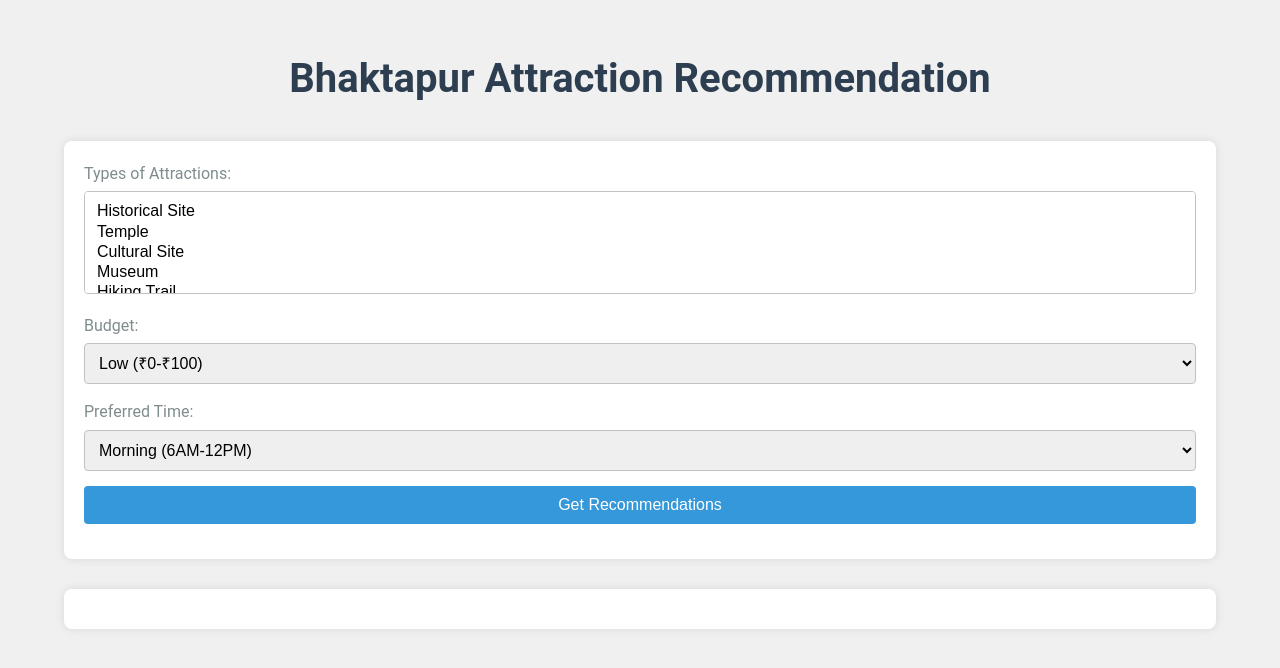
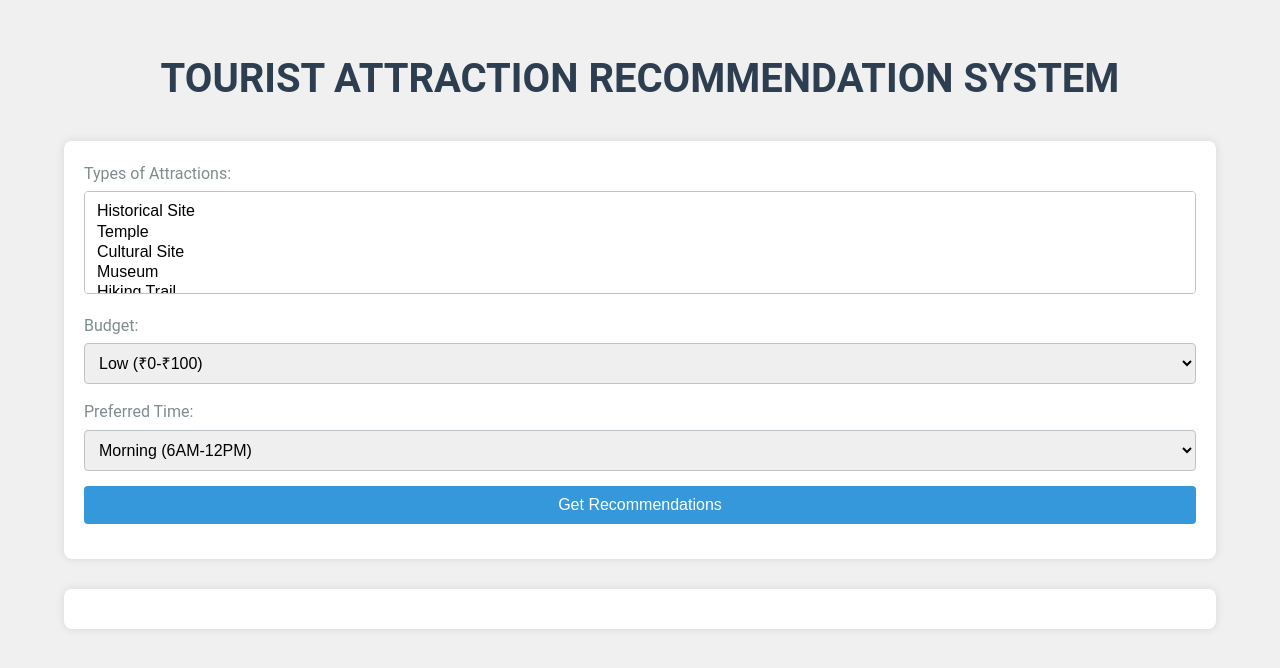
Before and after one commit to sushilashrestha/fyp, a plain HTML site: page main-system/index.html in a window 1280 px wide. Drawn offline with Linux system fonts and the light colour scheme.

Commit message:
change name

```diff
--- a/main-system/index.html
+++ b/main-system/index.html
@@ -3,12 +3,12 @@
 <head>
     <meta charset="UTF-8">
     <meta name="viewport" content="width=device-width, initial-scale=1.0">
-    <title>Bhaktapur Attraction Recommendation</title>
+    <title>TOURIST ATTRACTION RECOMMENDATION SYSTEM</title>
     <link rel="stylesheet" href="styles.css">
 </head>
 <body>
     <div class="container">
-        <h1>Bhaktapur Attraction Recommendation</h1>
+        <h1>TOURIST ATTRACTION RECOMMENDATION SYSTEM</h1>
 
         <div class="user-input">
             <label for="types">Types of Attractions:</label>
```
